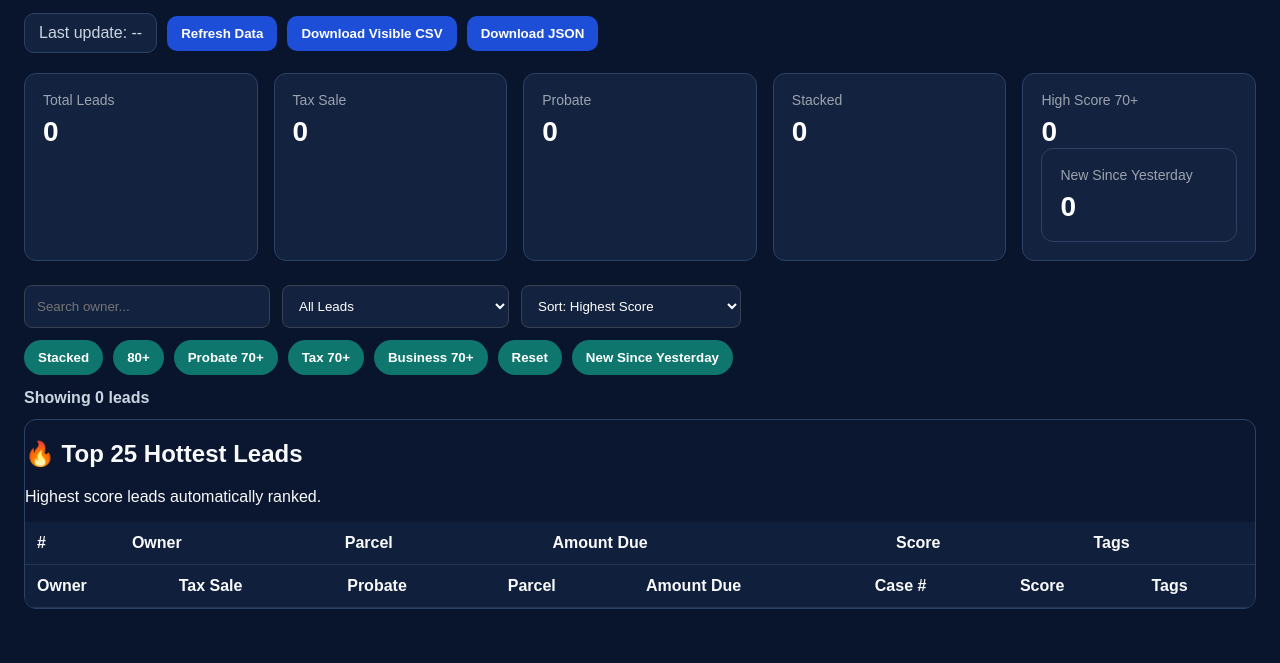
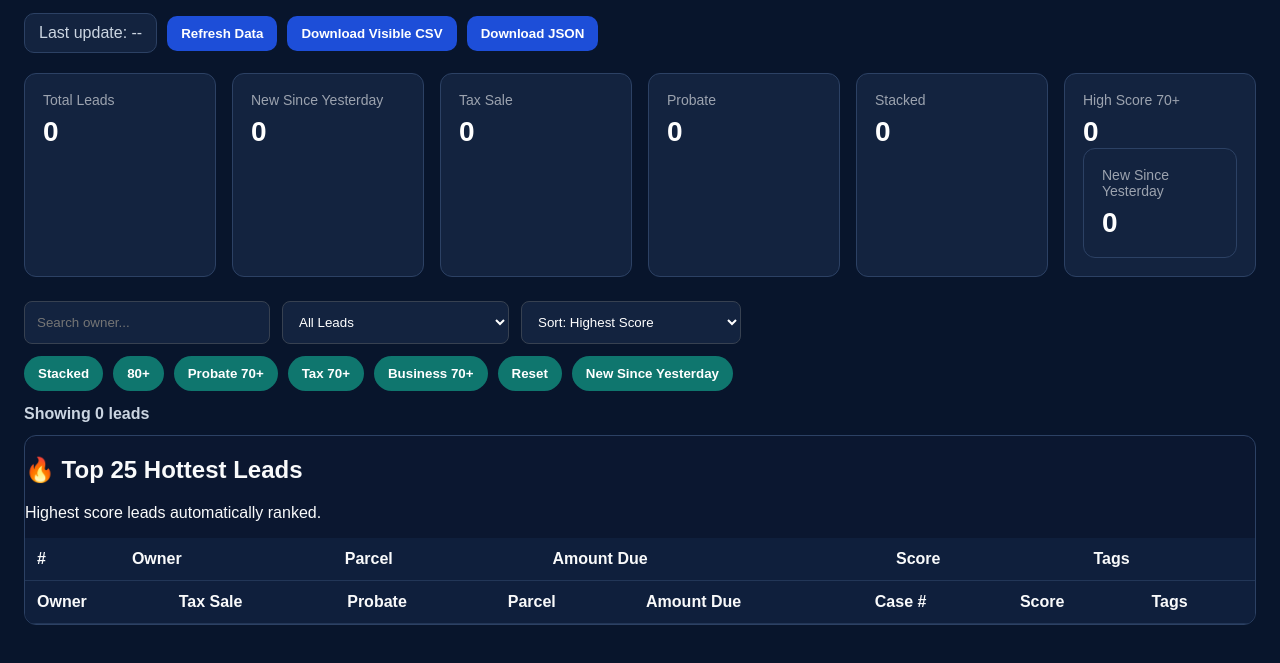
Before and after one commit to Bensta1/greenville-sc-lead-scraper, a plain HTML site: page dashboard/index.html in a window 1280 px wide. Shown: the part 69-732 px from the top of the page. Drawn offline with Linux system fonts and the light colour scheme.

Commit message:
Update index.html

```diff
--- a/dashboard/index.html
+++ b/dashboard/index.html
@@ -23,6 +23,10 @@
                 <div class="stat-label">Total Leads</div>
                 <div class="stat-value" id="totalLeads">0</div>
             </div>
+            <div class="stat-card">
+    <div class="stat-label">New Since Yesterday</div>
+    <div class="stat-value" id="newSinceYesterdayCount">0</div>
+</div>
             <div class="stat-card">
                 <div class="stat-label">Tax Sale</div>
                 <div class="stat-value" id="taxLeads">0</div>
```
